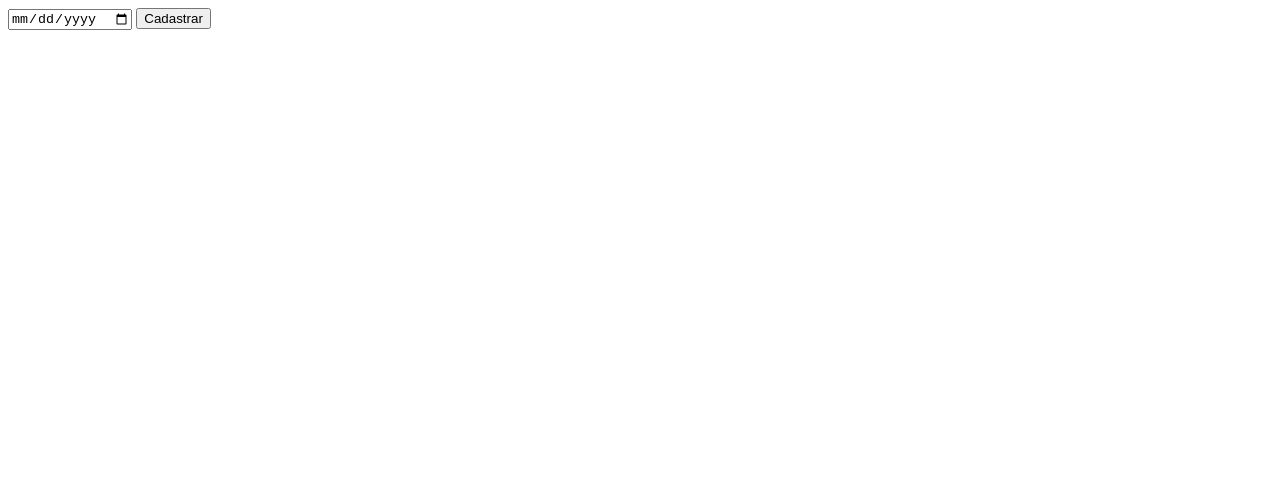
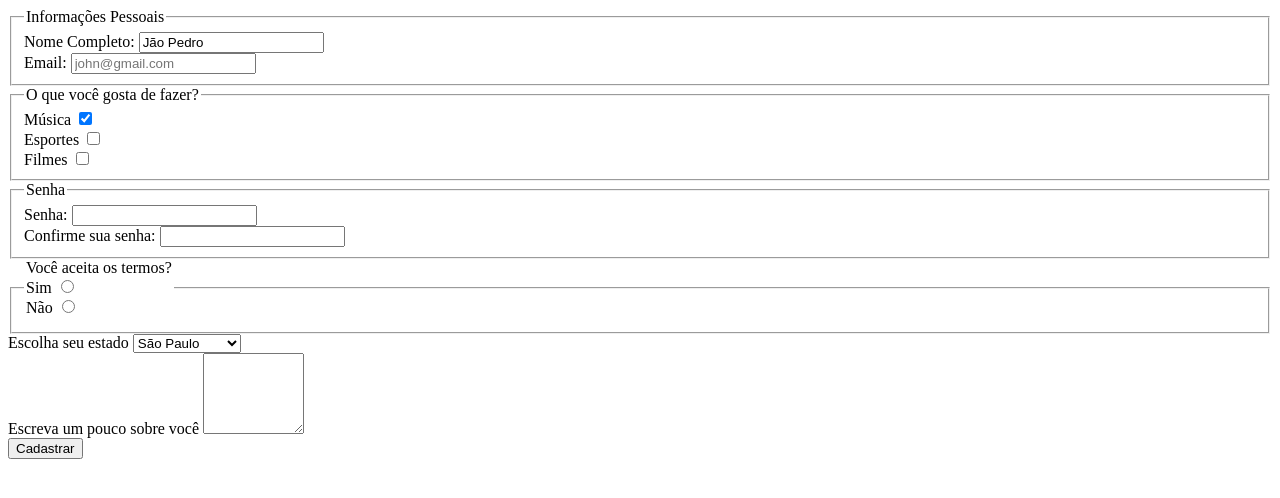
Before and after one commit to ViniciusPaulo07/Projetos-Dev-De-Verdade, a website: page front-end_basico/index.html in a window 1280 px wide. Drawn offline with Linux system fonts and the light colour scheme.

Commit message:
tag formuladrio

```diff
--- a/front-end_basico/index.html
+++ b/front-end_basico/index.html
@@ -1,18 +1,136 @@
 <!DOCTYPE html>
 <html lang="en">
-<head>
-    <meta charset="UTF-8">
-    <meta name="viewport" content="width=device-width, initial-scale=1.0">
+  <head>
+    <meta charset="UTF-8" />
+    <meta name="viewport" content="width=device-width, initial-scale=1.0" />
     <title>Document</title>
-</head>
-<body>
+  </head>
+  <body>
     <!-- Formulário de login, cadastro, etc. -->
     <form>
-        <!-- Campo de entrada para o nomes de usuários, senhas, emails, etc. -->
-        <input type="date" >
+      <!-- Fieldset serve para agrupar elementos relacionados em um formulário. -->
+      <fieldset>
+        <!-- Legend serve para dar um título ao fieldset -->
+        <legend>Informações Pessoais</legend>
+        <div>
+          <!-- Nome para o campo de input. -->
+          <label for="fullName">Nome Completo:</label>
+          <!-- Input = Campo de entrada para os types que podem ser nomes de usuários, senhas, emails, etc. -->
+          <!-- Id é para o campo for na label linkar a label ao input. -->
+          <!-- Name é para referenciar as informações enviadas para o back-end. -->
+          <!-- Placeholder serve para motrar uma mensagem quando o input estiver vazio. -->
+          <input
+            id="fullName"
+            type="text"
+            name="fullName"
+            placeholder="Digite seu nome completo"
+            value="Jão Pedro"
+          />
+        </div>
 
+        <div>
+          <label for="email">Email:</label>
+          <input
+            id="email"
+            type="email"
+            name="email"
+            placeholder="john@gmail.com"
+          />
+        </div>
+      </fieldset>
+
+      <fieldset>
+      <legend>O que você gosta de fazer?</legend>
+      <div>
+        <label for="music">Música</label>
+        <!-- checked atributo pré-seleciona o checkbox -->
+        <input
+          checked
+          type="checkbox"
+          value="Música"
+          id="music"
+          name="whatDoYouLike"
+        />
+      </div>
+
+      <div>
+        <label for="sports">Esportes</label>
+        <input
+          type="checkbox"
+          value="Esportes"
+          id="sports"
+          name="whatDoYouLike"
+        />
+      </div>
+
+      <div>
+        <label for="movies">Filmes</label>
+        <input
+          type="checkbox"
+          value="Filmes"
+          id="movies"
+          name="whatDoYouLike"
+        />
+      </div>
+      </fieldset>
+
+      <fieldset>
+        <legend>Senha</legend>
+      <div>
+        <label for="password">Senha:</label>
+        <input id="password" type="password" name="password" />
+      </div>
+
+      <div>
+        <label for="confirmPassword">Confirme sua senha:</label>
+        <input id="confirmPassword" type="password" name="confirmPassword" />
+      </div>
+      </fieldset>
+
+      <fieldset>
+      <legend>Você aceita os termos?</lagend>
+
+      <div>
+        <label for="accept">Sim</label>
+        <input type="radio" value="Sim" id="accept" name="terms" />
+      </div>
+
+      <div>
+        <label for="dontAccept">Não</label>
+        <!-- O tipo radio permite selecionar apenas um tentre todos-->
+        <input type="radio" value="Não" id="dontAccept" name="terms" />
+      </fieldset>
+
+      <div>
+        <label for="state">Escolha seu estado</label>
+        <!-- O Select permite você escolher qualquer uma dessas lista de opções -->
+        <select name="state" id="state">
+          <option value="SP">São Paulo</option>
+          <option value="RJ">Rio de Janeiro</option>
+         <option value="MG">Minas Gerais</option>
+        </select>
+      </div>
+
+      <fieldset:
+
+      </fieldset>
+      <div>
+        <label for="description">Escreva um pouco sobre você</label>
+        <!-- Textarea é um campo de texto maior para escrever mais informações -->
+        <textarea
+          id="description"
+          name="description"
+          rows="5"
+          cols="10"
+        ></textarea>
+      </div>
+
+
+      </fieldset>
+      <div>
         <!-- Todo formulário deve ter um botão. -->
         <button>Cadastrar</button>
+      </div>
     </form>
-</body>
+  </body>
 </html>
```
